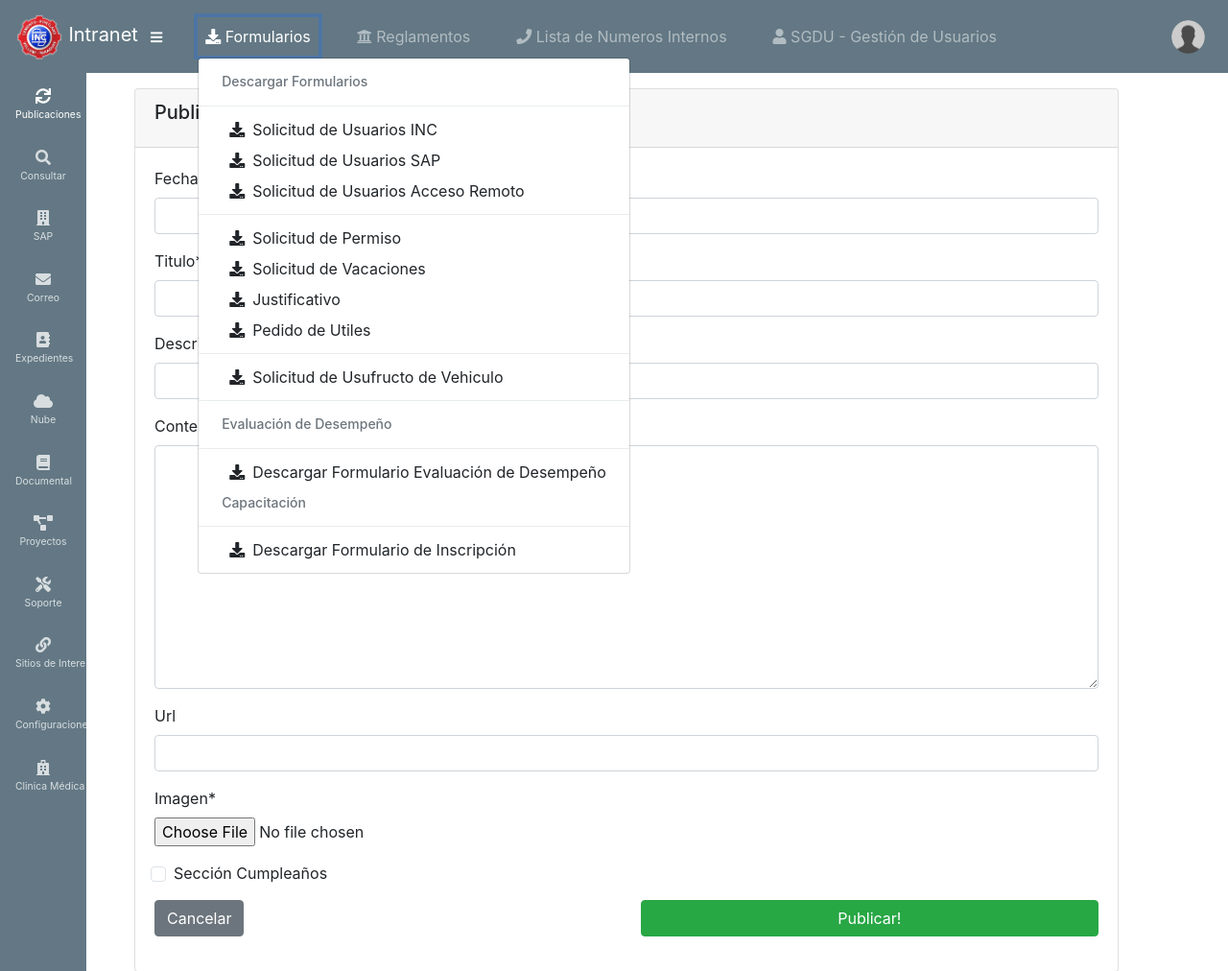
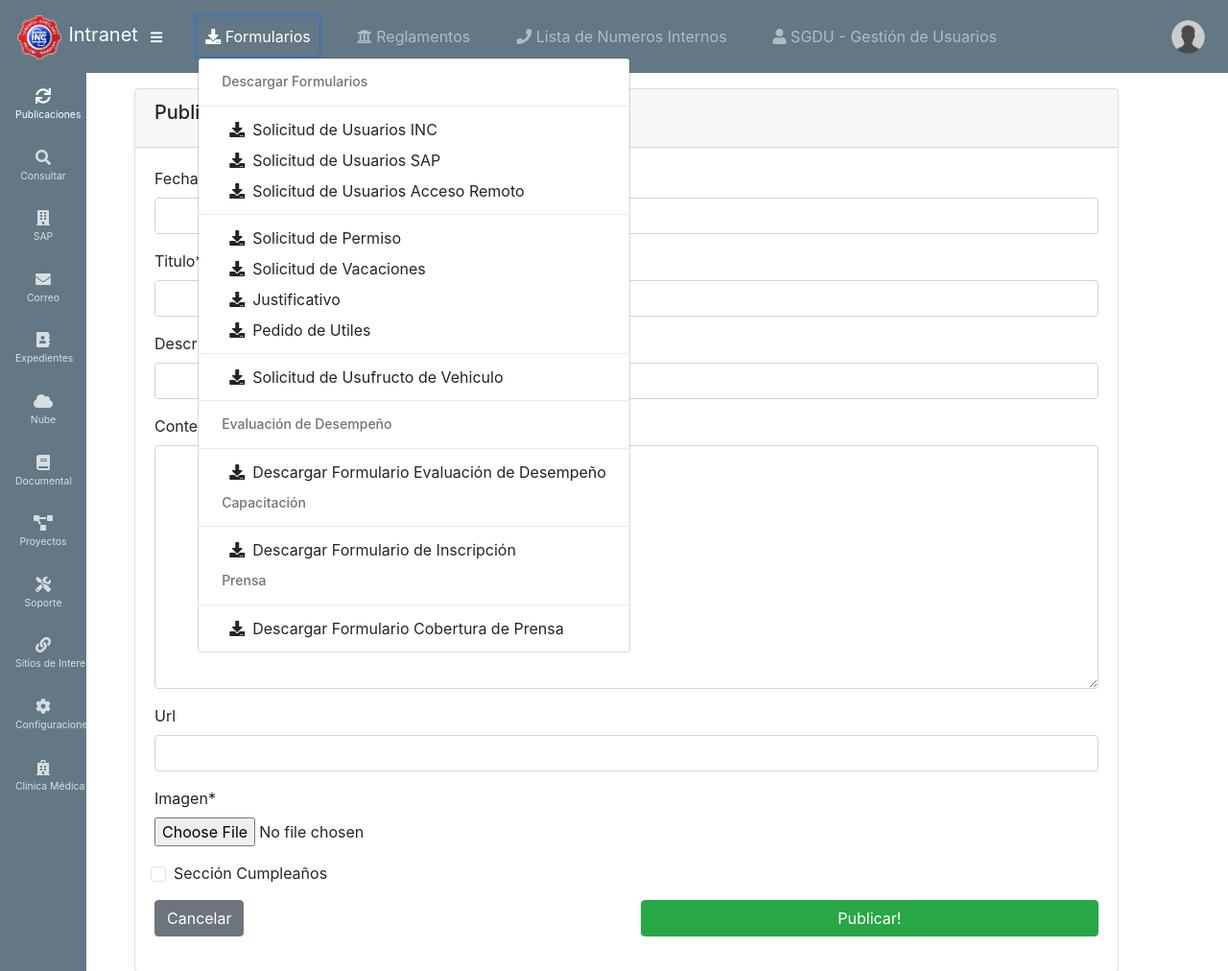
Before and after one commit to arnaldocorreaxO/intranet, a Django app: page /publicacion/nuevo in a window 1280 px wide, after a click on "Formularios". Shown: the top 1012 px of the page at 96% size. Run offline with Django 3.2, Linux system fonts and the light colour scheme; the visitor is signed in with stand-in values (Sample User, id 1); data that the repository does not hold is empty; some libraries are stand-ins or nearby versions.

Commit message:
Add Formulario Cobertura de Prensa

```diff
--- a/proIntranet/templates/base.html
+++ b/proIntranet/templates/base.html
@@ -111,6 +111,9 @@
             <h6 class="dropdown-header">Capacitación</h6>
             <div class="dropdown-divider"></div>
             <a class="dropdown-item" href="{% static 'download/Formularios/formulario_inscripcion_capacitacion.doc' %}" download><i class="fa fa-download px-2" aria-hidden="true"></i>Descargar Formulario de Inscripción</a>
+            <h6 class="dropdown-header">Prensa</h6>
+            <div class="dropdown-divider"></div>
+            <a class="dropdown-item" href="{% static 'download/Formularios/cobertura_prensa.pdf' %}" download><i class="fa fa-download px-2" aria-hidden="true"></i>Descargar Formulario Cobertura de Prensa</a>
             <!-- <div class="dropdown-divider"></div>
             <h6 class="dropdown-header">COOPFINC</h6>
             <div class="dropdown-divider"></div>
```
